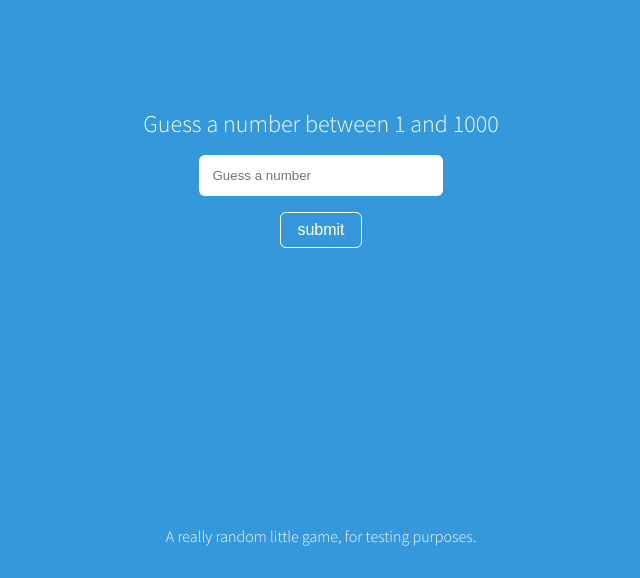
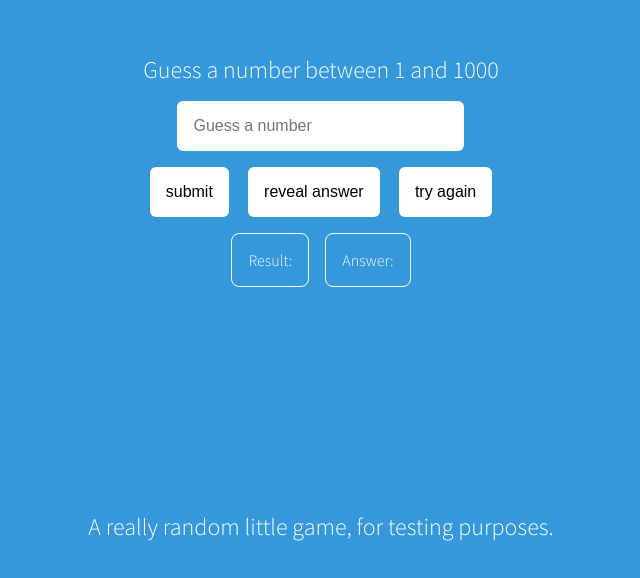
Before and after one commit to aaron-mtx/numbergen-game, a plain HTML site: page index.html in a window 1280 px wide. Shown: the part 238-816 px from the top of the page, without its empty margins (319-959 px from the left). Drawn offline with Linux system fonts and the light colour scheme.

Commit message:
New elements
- Added a ‘try again’ button
- Added a ‘reveal answer’ button
- Changed the styling slightly
- Output now displays in browser, as opposed to alerts

```diff
--- a/index.html
+++ b/index.html
@@ -10,13 +10,23 @@
 
 <body>
 
+<div class="container">
 	<h1>Guess a number between 1 and 1000</h1>
-	<input type="text" id="numInput" placeholder="Guess a number">
+	<div class="wrapper">
+		<input type="text" id="numInput" placeholder="Guess a number"><br>
+		<button class="submit" onclick="guessingButton()">submit</button>
+		<button class="submit" onclick="revealNumber()">reveal answer</button>
+		<button class="submit" onclick="window.location.reload()">try again</button>
+	</div>
 
-	<input type="button" onclick="guessingButton()" value="submit">
+	<div class="output">
+		<p id="user-result">Result: </p>
+		<p id="num-gen-output">Answer: </p>
+	</div>
+</div>
 
 	<footer>
-		<p>A really random little game, for testing purposes.</p>
+		<h2>A really random little game, for testing purposes.</h2>
 	</footer>
 
 </body>
--- a/main.css
+++ b/main.css
@@ -1,11 +1,21 @@
 body {
   font-family: 'Source Sans Pro';
   height: 100vh;
+  background-color: #3498db;
+}
+
+.container {
   display: flex;
   flex-direction: column;
   justify-content: center;
   align-items: center;
-  background-color: #3498db;
+  height: 100vh;
+  text-align: center;
+}
+
+.wrapper {
+  display: block;
+  overflow: hidden;
 }
 
 h1 {
@@ -14,23 +24,29 @@ h1 {
   font-weight: 300;
 }
 
-input[type="button"] {
-  border: 1px solid rgba(255,255,255,1);
-  background-color: transparent;
-  padding: 0.5em 1em;
-  color: rgba(255,255,255,1);
+button {
+  background-color: white;
+  padding: 1em 1em 1em 1em;
+  color: black;
   font-size: 1em;
-  margin: 0 1.5rem;
+  margin: 0 0.5rem;
   border-radius: 6px;
+  border: 0;
   margin-top: 1em;
   cursor: pointer;
   transition: all 0.3s ease;
+}
+
+button:hover {
+  background-color: #DBDBDB;
+  border-radius: 6px;
 }
 
 input[type="text"] {
   padding: 1em 4em 1em 1em;
   font-weight: 300;
   border: 0;
+  font-size: 1em;
   border-radius: 6px;
 }
 
@@ -38,11 +54,18 @@ input[type="text"]:focus {
   outline: 0;
 }
 
-input[type="button"]:hover {
+
+p {
+  color: white;
+  font-weight: 300;
+  text-align: center;
   border: 1px solid white;
-  background-color: white;
-  color: black;
-  border-radius: 6px;
+  border-radius: 8px;
+  padding: 1em 1em 1em 1em;
+  font-size: 1em;
+  margin: 1rem 0.5rem;
+  float: left;
+  display: inline-block;
 }
 
 h1 {
@@ -55,6 +78,10 @@ footer {
   right: 0;
   bottom: 0;
   color: white;
-  font-weight: 300;
   text-align: center;
 }
+
+footer > h2 {
+  font-size: 1.5em;
+  font-weight: 300;
+}
--- a/main.js
+++ b/main.js
@@ -6,13 +6,16 @@ function guessingButton() {
   var usersGuess = document.getElementById('numInput').value;
 
   if (usersGuess == "") {
-    alert("Please enter a make a guess in the input");
+    document.getElementById('user-result').innerHTML = "Result: Please enter a value into the input";
   } else if (usersGuess == numGen) {
-    alert("You guessed the right number! " + attempts + " attempts.");
-    location.reload();
+    document.getElementById('user-result').innerHTML = "Result: You guessed the right number! " + attempts + " attempts.";
   } else if (usersGuess < numGen) {
-    alert("You guessed too small!");
+    document.getElementById('user-result').innerHTML = "Result: You guessed too small!";
   } else {
-    alert("You guessed too big!");
+    document.getElementById('user-result').innerHTML = "Result: You guessed too big!";
   }
 }
+
+function revealNumber() {
+  document.getElementById('num-gen-output').innerHTML = "The answer is: " + numGen;
+}
```
